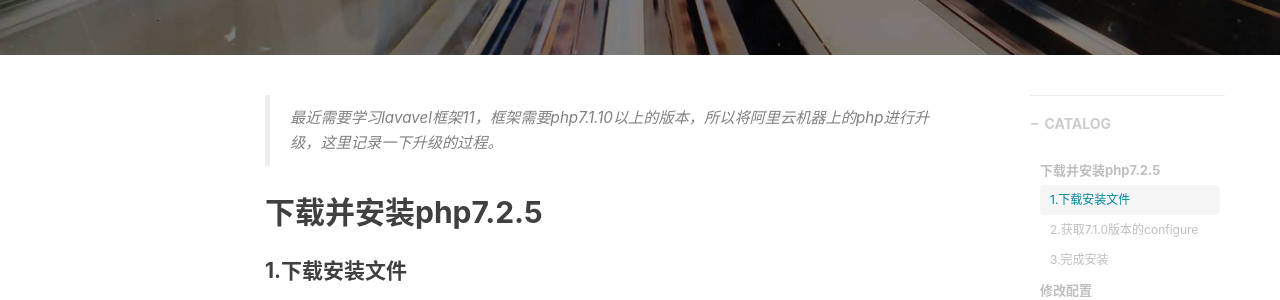
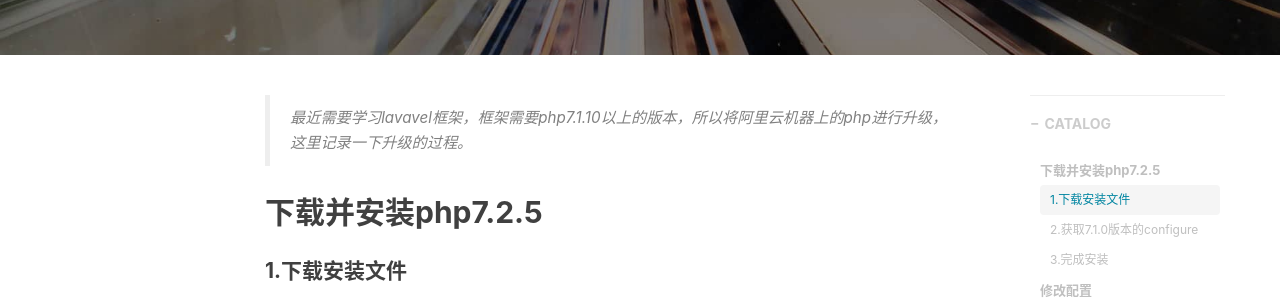
Before and after one commit to xuanxuan2016/xuanxuan2016.github.io, a Jekyll site: the page built from _posts/2018-05-06-upgrading-php7.1.0-to-php7.2.5.md, in a window 1280 px wide and 900 px high, scrolled down 316 px. Shown: the part 152-452 px from the top of the window. Built offline with Jekyll 4.4.1, drawn with Linux system fonts in a browser that asks for light colours; nearby versions of some CDN libraries; comment, search, counter and statistics services are not loaded.

Commit message:
Update and rename 2018-05-06-upgrading-php7.1.0-to-php7.2.5.markdown to 2018-05-06-upgrading-php7.1.0-to-php7.2.5.md

```diff
--- a/_posts/2018-05-06-upgrading-php7.1.0-to-php7.2.5.markdown
+++ b/_posts/2018-05-06-upgrading-php7.1.0-to-php7.2.5.md
@@ -12,7 +12,7 @@ tags:
     - linux
 ---
 
-> 最近需要学习lavavel框架11，框架需要php7.1.10以上的版本，所以将阿里云机器上的php进行升级，这里记录一下升级的过程。
+> 最近需要学习lavavel框架，框架需要php7.1.10以上的版本，所以将阿里云机器上的php进行升级，这里记录一下升级的过程。
 
 ## 下载并安装php7.2.5
 
```
